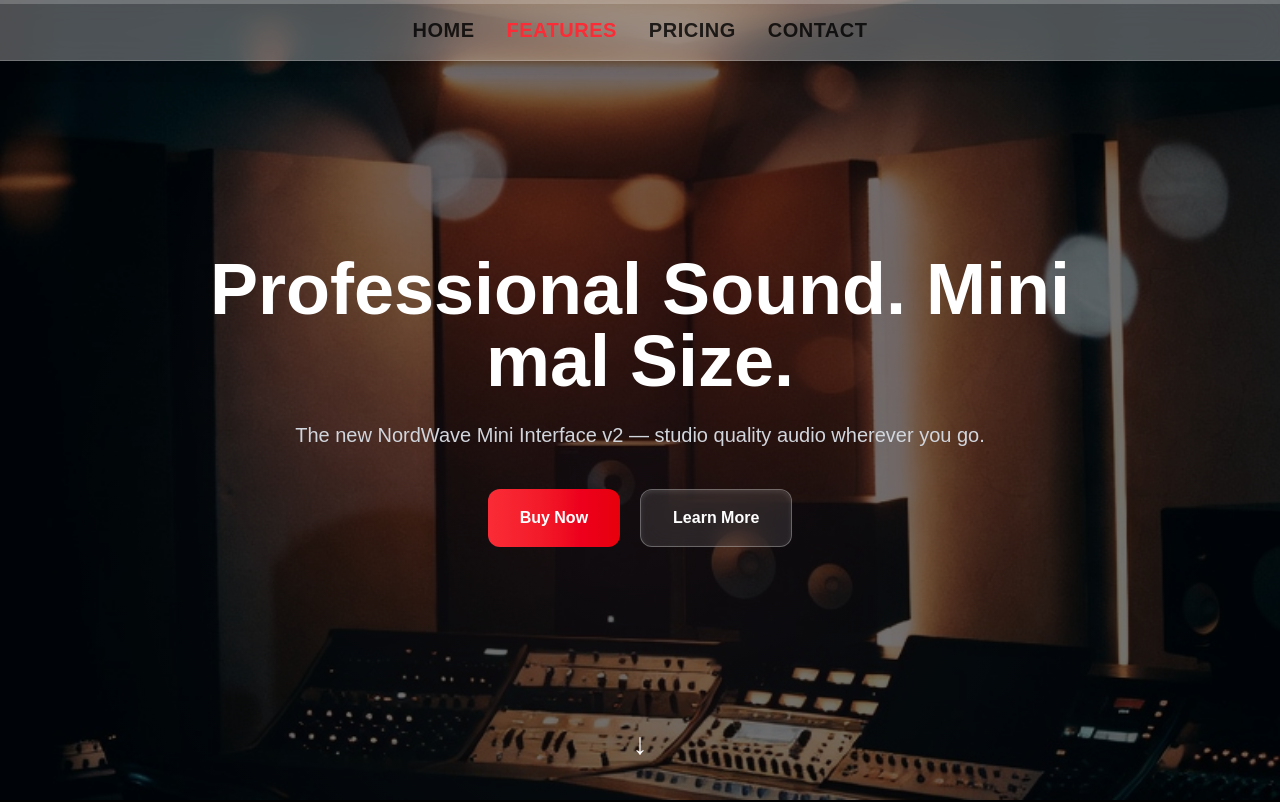
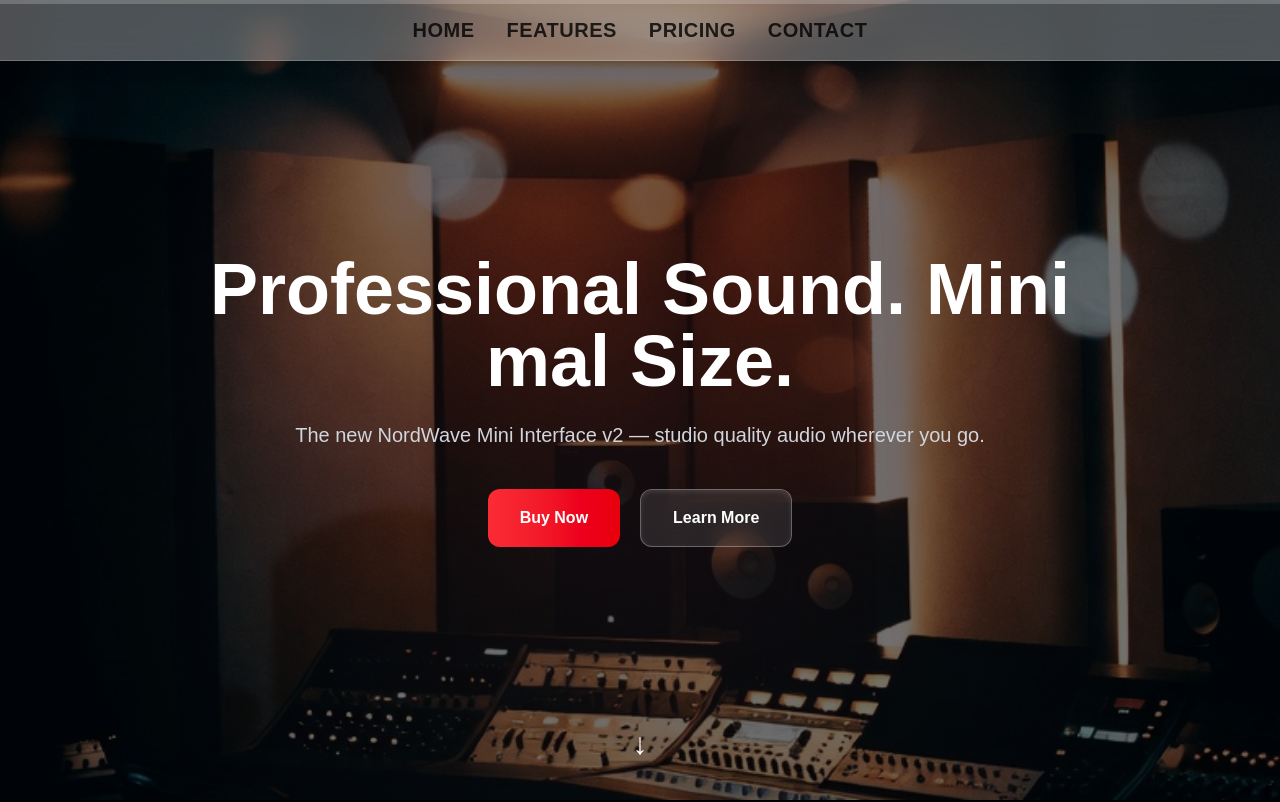
Before and after one commit to stickd/Test_Landing, a Next.js app: page / in a window 1280 px wide. Shown: the top 802 px of the page. Built offline with nearby package versions, Linux system fonts and the light colour scheme.

Commit message:
Update footer gradient and pricing section background3

```diff
--- a/components/Navbar.tsx
+++ b/components/Navbar.tsx
@@ -9,7 +9,6 @@ interface NavbarProps {
 
 export default function Navbar({ onScroll }: NavbarProps) {
   const [scrollProgress, setScrollProgress] = useState(0);
-  const [activeSection, setActiveSection] = useState("home");
   const sections = ["home", "features", "pricing", "footer"];
 
   useEffect(() => {
@@ -21,15 +20,6 @@ export default function Navbar({ onScroll }: NavbarProps) {
 
       const scrolled = (scrollTop / docHeight) * 100;
       setScrollProgress(scrolled);
-
-      let current = "home";
-      sections.forEach((section) => {
-        const el = document.getElementById(section);
-        if (el && scrollTop >= el.offsetTop - window.innerHeight / 2) {
-          current = section;
-        }
-      });
-      setActiveSection(current);
     };
 
     window.addEventListener("scroll", handleScroll);
@@ -37,20 +27,10 @@ export default function Navbar({ onScroll }: NavbarProps) {
     return () => window.removeEventListener("scroll", handleScroll);
   }, []);
 
-  const handleClick = (section: string) => {
-    const el = document.getElementById(section);
-    if (el) {
-      window.scrollTo({ top: el.offsetTop, behavior: "smooth" });
-    }
-  };
-
   return (
-    <nav
-      className="fixed top-0 left-0 w-full z-50 py-4 px-4 sm:px-0
-                 bg-white/30 backdrop-blur-lg shadow-lg border-b border-white/20"
-    >
-      {/* Scroll Progress Bar */}
-      <div className="absolute top-0 left-0 w-full h-1 bg-white/20 z-[100]">
+    <>
+      {/* Scroll Progress Bar — видна всегда, даже на мобильных */}
+      <div className="fixed top-0 left-0 w-full h-1 bg-white/20 z-[100]">
         <motion.div
           className="h-full bg-red-500 origin-left"
           style={{ scaleX: scrollProgress / 100 }}
@@ -58,24 +38,24 @@ export default function Navbar({ onScroll }: NavbarProps) {
         />
       </div>
 
-      {/* Desktop navigation */}
-      <div className="hidden sm:flex max-w-6xl mx-auto justify-center gap-8 relative z-10">
+      {/* Desktop navigation — скрыта на мобильных */}
+      <nav className="hidden sm:block fixed top-0 left-0 w-full z-50 py-4 px-4 sm:px-0 bg-white/30 backdrop-blur-lg shadow-lg border-b border-white/20">
+        <div className="max-w-6xl mx-auto justify-center flex gap-8 relative z-10">
           {sections.map((section) => {
             const label =
               section === "footer"
                 ? "Contact"
                 : section.charAt(0).toUpperCase() + section.slice(1);
 
-          const isActive = activeSection === section;
-
             return (
               <button
                 key={section}
-              onClick={() => handleClick(section)}
-              className={`group relative font-extrabold tracking-wide uppercase text-xl transition
-                ${
-                  isActive ? "text-red-500" : "text-black/80 hover:text-red-500"
-                }`}
+                onClick={() =>
+                  document
+                    .getElementById(section)
+                    ?.scrollIntoView({ behavior: "smooth" })
+                }
+                className="group relative font-extrabold tracking-wide uppercase text-xl text-black/80 hover:text-red-500 transition"
               >
                 {label}
                 <span className="absolute -bottom-1 left-1/2 -translate-x-1/2 w-0 h-1 bg-red-500 rounded-full group-hover:w-full transition-all duration-300" />
@@ -83,11 +63,7 @@ export default function Navbar({ onScroll }: NavbarProps) {
             );
           })}
         </div>
-
-      {/* Mobile — ТОЛЬКО логотип */}
-      <div className="sm:hidden flex items-center justify-center relative z-10 h-12">
-        <div className="text-black font-bold text-xl">NordWave</div>
-      </div>
       </nav>
+    </>
   );
 }
```
Lines whose indentation alone changed are shown as unchanged.
